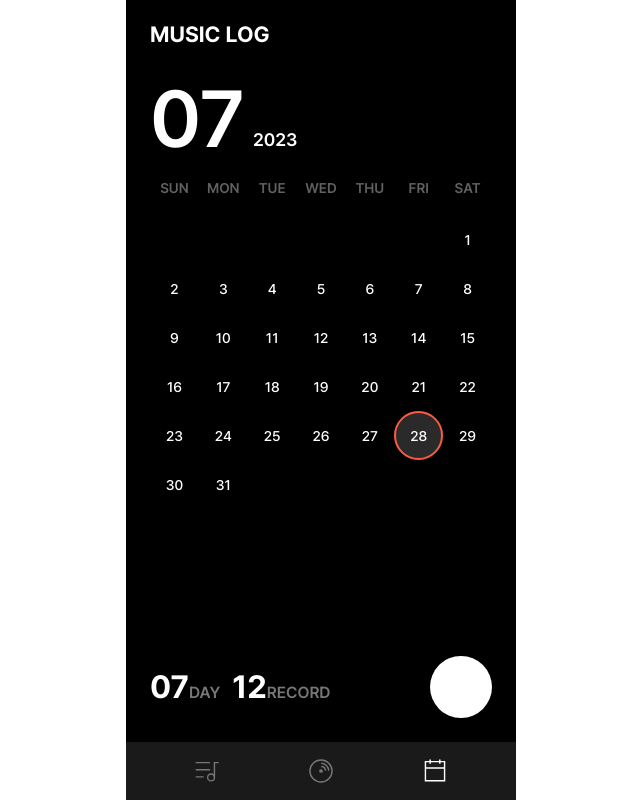
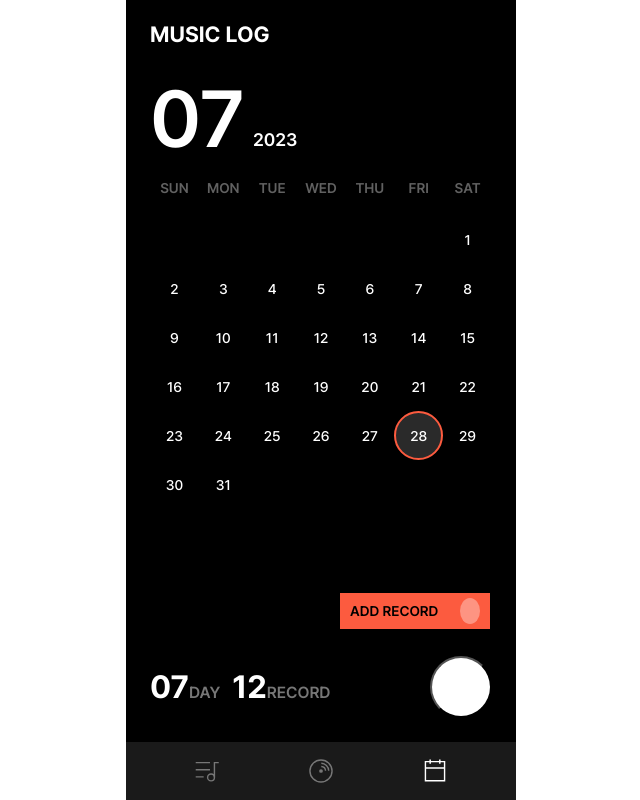
Before and after one commit to dnd-side-project/dnd-9th-7-frontend, a React (Create React App) app: page / in a window 1280 px wide. Shown: the whole page, without its empty margins (319-959 px from the left). Built offline with nearby package versions, Linux system fonts and the light colour scheme.

Commit message:
#35 ✨ feat: 'ADD RECORD' 알림 팝업 컴포넌트 작성

```diff
--- a/src/pages/index.tsx
+++ b/src/pages/index.tsx
@@ -1,4 +1,3 @@
-/* eslint-disable react/button-has-type */
 import { CalendarPageFooter } from '@common/components/Footer';
 import { CalendarPageNavigation } from '@common/components/Navigation';
 import { SvgIcon } from '@common/components/SvgIcon';
@@ -13,11 +12,8 @@ const Home = () => {
   return (
     <>
       <CalendarPageNavigation />
-
       <Calendar setIsRecordListShown={setIsRecordListShown} />
-
       <RecordList isRecordListShown={isRecordListShown} />
-
       <StyledContainer>
         <div>
           <StyledDate>07</StyledDate>
@@ -27,10 +23,19 @@ const Home = () => {
         </div>
 
         <StyledRecordButton>
+          <StyledAlert>
+            <div>ADD RECORD</div>
+            <StyledCloseButton>
+              <SvgIcon id='close_white_bold' size={8} />
+            </StyledCloseButton>
+            <StyledAlertArrow>
+              <SvgIcon id='alert_arrow_orange' size={15} />
+            </StyledAlertArrow>
+          </StyledAlert>
+
           <SvgIcon id='plus_black' />
         </StyledRecordButton>
       </StyledContainer>
-
       <CalendarPageFooter />
     </>
   );
@@ -57,7 +62,7 @@ const StyledWord = styled.span`
 `;
 
 const StyledRecordButton = styled.button`
-  all: unset;
+  position: relative;
   display: flex;
   justify-content: center;
   align-items: center;
@@ -66,4 +71,35 @@ const StyledRecordButton = styled.button`
   width: 6.2rem;
   height: 6.2rem;
 `;
+
+const StyledAlert = styled.div`
+  position: absolute;
+  top: -6.5rem;
+  right: 0;
+  display: flex;
+  justify-content: space-between;
+  align-items: center;
+  width: 13rem;
+  height: 3.6rem;
+  padding: 0 1rem;
+  background-color: ${(props) => props.theme.color.orange};
+  ${(props) => props.theme.font.semibold14}
+`;
+
+const StyledCloseButton = styled.div`
+  display: flex;
+  justify-content: center;
+  align-items: center;
+  width: 2rem;
+  aspect-ratio: 1/1;
+  background-color: rgba(255, 255, 255, 0.35);
+  border-radius: 100%;
+`;
+
+const StyledAlertArrow = styled.div`
+  position: absolute;
+  bottom: -2.1rem;
+  right: 2.3rem;
+`;
+
 export default Home;
```
